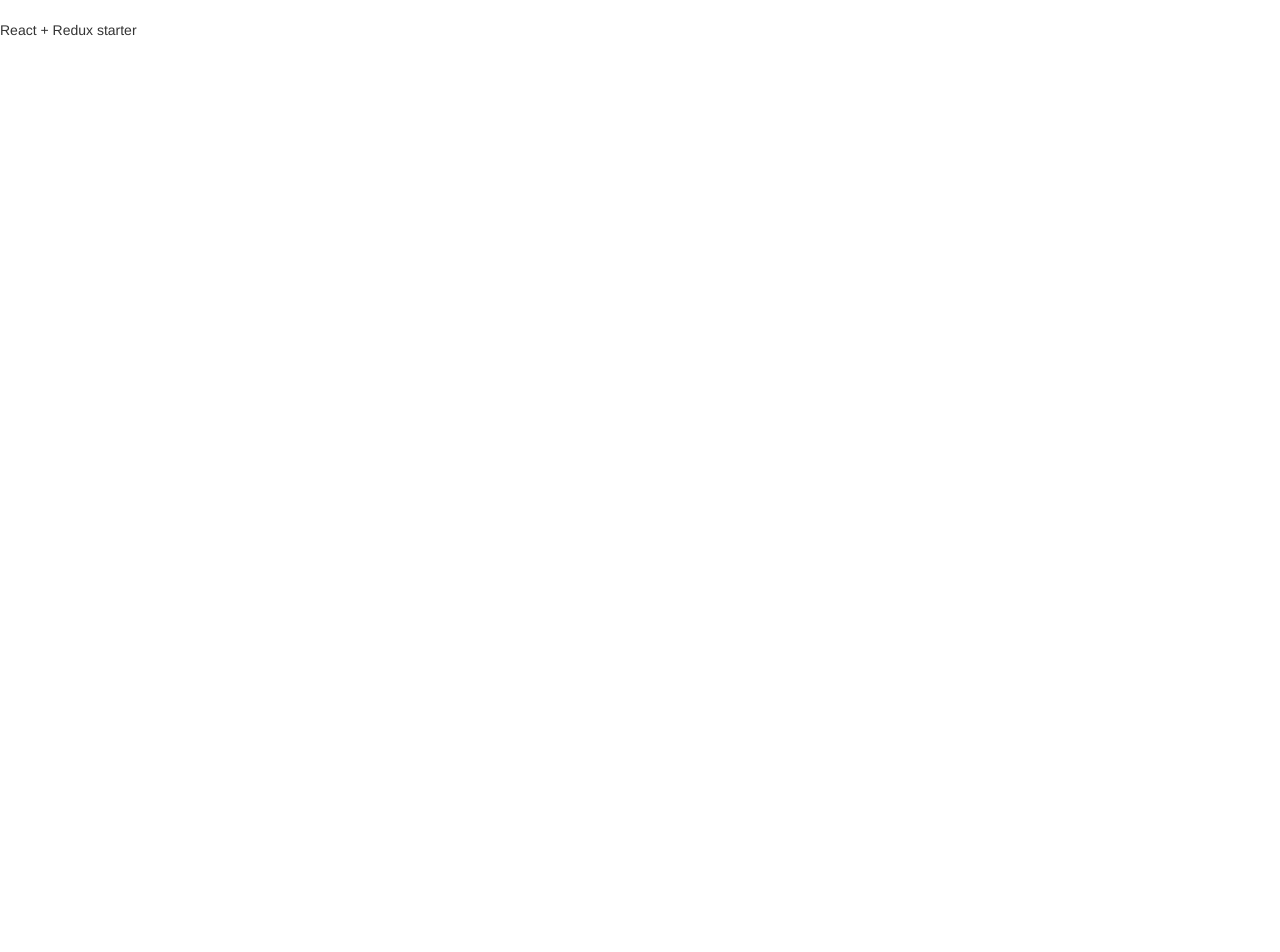
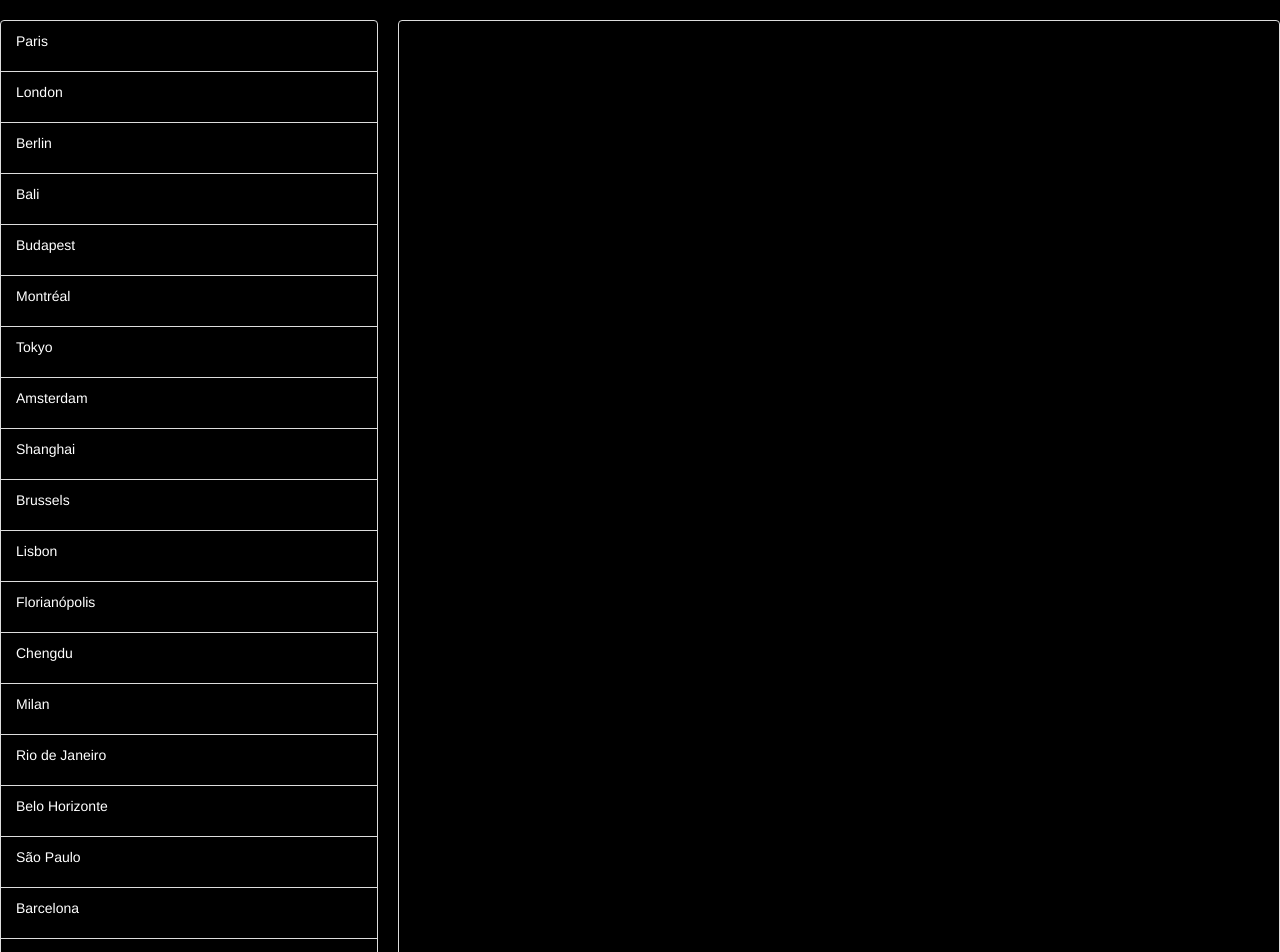
Before and after one commit to lbreen/wagon-cities, a React app: page / in a window 1280 px wide. Shown: the top 952 px of the page. Before the commit the page ends 800 px from the top, so only its background shows below. Built offline with nearby package versions, Linux system fonts and the light colour scheme.

Commit message:
can display a list of cities

```diff
--- a/assets/stylesheets/application.scss
+++ b/assets/stylesheets/application.scss
@@ -1,7 +1,29 @@
 body {
-  font-family: Helvetica;
+  color: white;
+  background-color: black;
 }
+
 .app {
   margin-top: 20px;
   margin-bottom: 20px;
+  display: flex;
+  .cities {
+    width: 30%;
+  }
+  .active-city {
+    width: 70%;
+    margin-left: 20px;
+    margin-bottom: 20px;
+    padding: 10px 15px;
+    border: 1px solid #ddd;
+    border-radius: 4px;
+    h3 {
+      margin-top: 0;
+    }
+  }
 }
+
+.list-group-item {
+  background-color: transparent;
+  cursor: pointer;
+}
--- /dev/null
+++ b/data/cities.js
@@ -0,0 +1,28 @@
+const cities = [
+  { name: "Paris", address: "16 Villa Gaudelet, 75011 Paris", slug: "paris" },
+  { name: "London", address: "14-22 Elder St, London E1 6BT", slug: "london" },
+  { name: "Berlin", address: "Rudi-Dutschke-Straße 26, 10969 Berlin", slug: "berlin" },
+  { name: "Bali", address: "Jalan Raya Batu Bolong, Canggu, Badung Regency, Bali, Indonesia", slug: "bali" },
+  { name: "Budapest", address: "Budapest, Hungary", slug: "budapest" },
+  { name: "Montréal", address: "5333, avenue Casgrain, 102, Montréal (Québec), H2T1X3", slug: "montreal" },
+  { name: "Tokyo", address: "2-11-3 Meguro, Meguro-ku, Tokyo ", slug: "tokyo" },
+  { name: "Amsterdam", address: "Overhoeksplein 2, 1031 KS Amsterdam", slug: "amsterdam" },
+  { name: "Shanghai", address: "129 West Yan\"an Road, JingAn District, Shanghai", slug: "shanghai" },
+  { name: "Brussels", address: "Place Sainte-Gudule 5, 1000 Brussels", slug: "brussels" },
+  { name: "Lisbon", address: "Avenida Casal Ribeiro 28, Lisbon", slug: "lisbon" },
+  { name: "Florianópolis", address: "Rod. José Carlos Daux, 4150 - Saco Grande, Florianópolis - SC, 88032-005", slug: "florianopolis" },
+  { name: "Chengdu", address: "399 Fucheng Avenue West Section, Chengdu, Sichuan, China", slug: "chengdu" },
+  { name: "Milan", address: "Milan, Metropolitan City of Milan, Italy", slug: "milan" },
+  { name: "Rio de Janeiro", address: "Rua Duque Estrada, 41 - Gávea, Rio de Janeiro", slug: "rio" },
+  { name: "Belo Horizonte", address: "Av. Afonso Pena, 2881, Belo Horizonte", slug: "belo-horizonte" },
+  { name: "São Paulo", address: "Rua Mourato Coelho, 1404 – Vila Madalena, São Paulo - SP", slug: "sao-paulo" },
+  { name: "Barcelona", address: "Travessera de Dalt, 33, 08024 Barcelona", slug: "barcelona" },
+  { name: "Copenhagen", address: "Ahornsgade 15, 2200 KBH N", slug: "copenhagen" },
+  { name: "Nantes", address: "11 impasse Juton, Nantes", slug: "nantes" },
+  { name: "Aix - Marseille", address: "Rue Joseph Biaggi, 13003 Marseille", slug: "aix-marseille" },
+  { name: "Bordeaux", address: "107 cours Balguerie Stuttenberg, 33300", slug: "bordeaux" },
+  { name: "Lille", address: "2 Avenue des Saules, 59000 Lille", slug: "lille" },
+  { name: "Lyon", address: "23 Rue Paul Montrochet, 69002 Lyon", slug: "lyon" }
+];
+
+export default cities;
--- a/src/components/app.jsx
+++ b/src/components/app.jsx
@@ -1,9 +1,14 @@
 import React from 'react';
+
+import CityList from '../containers/city_list';
+
+import cities from '../../data/cities';
 
 const App = () => {
   return (
     <div className="app">
-      <p>React + Redux starter</p>
+      <CityList cities={cities} />
+      <div className="active-city" />
     </div>
   );
 };
--- /dev/null
+++ b/src/containers/city.jsx
@@ -0,0 +1,16 @@
+import React, { Component } from 'react';
+
+class City extends Component {
+  handleClick = () => {
+    console.log('clicked');
+  }
+
+  render() {
+    const { city } = this.props;
+    return (
+      <div role="listitem" className="list-group-item" onClick={this.handleClick}><p>{city.name}</p></div>
+    );
+  }
+}
+
+export default City;
--- /dev/null
+++ b/src/containers/city_list.jsx
@@ -0,0 +1,15 @@
+import React, { Component } from 'react';
+import City from './city';
+
+class CityList extends Component {
+  render() {
+    const { cities } = this.props;
+    return (
+      <div className="cities">
+        {cities.map(city => <City role="list" city={city} key={city.slug} />)}
+      </div>
+    );
+  }
+}
+
+export default CityList;
```
